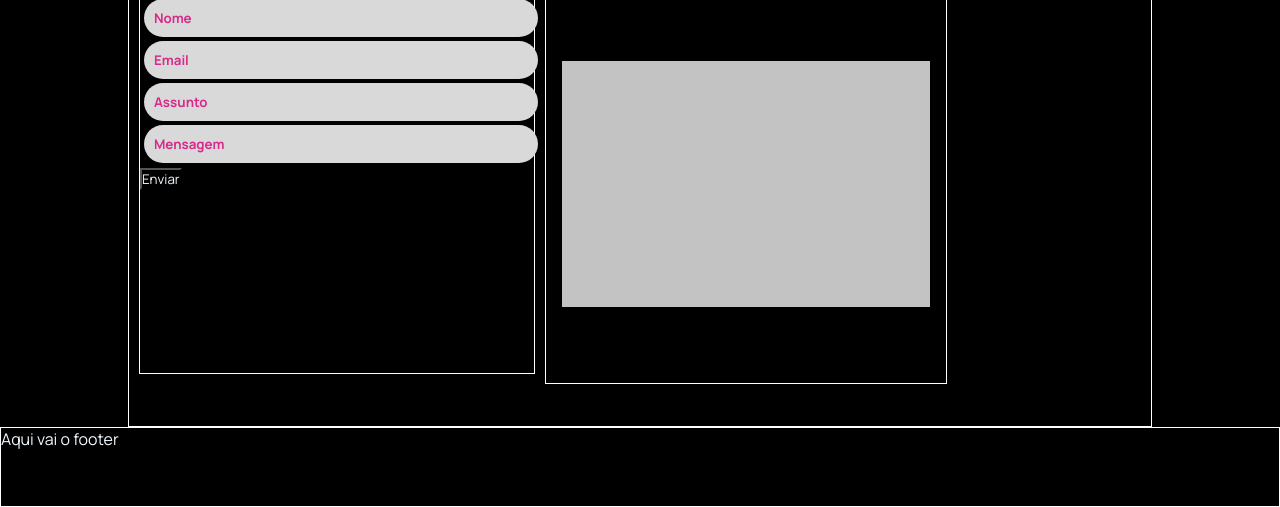
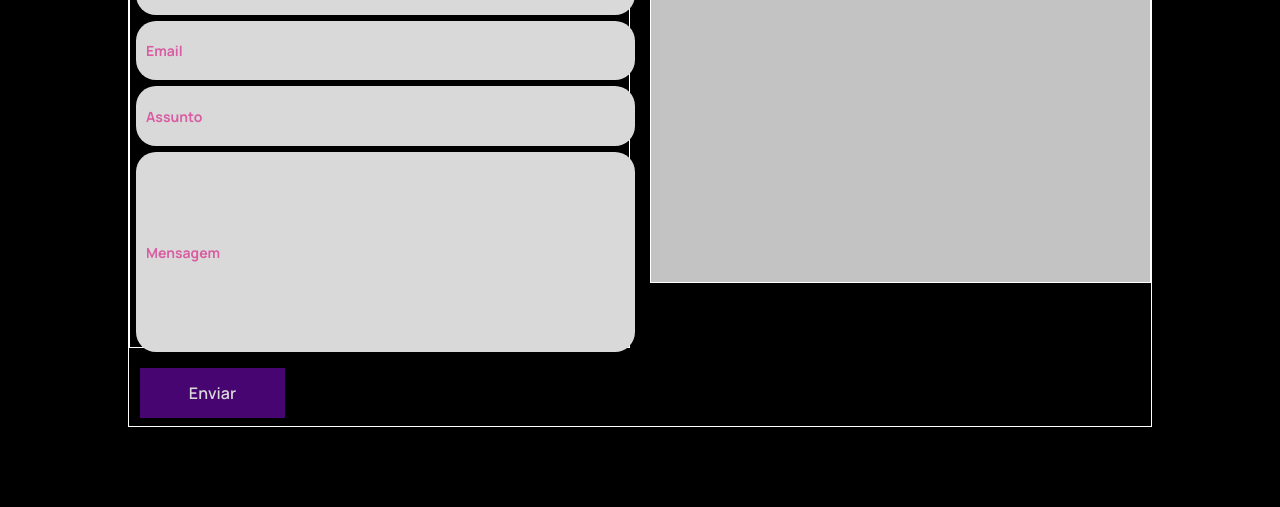
Before and after one commit to bea-codes/contato-carvalheira, a plain HTML site: page index.html in a window 1280 px wide. Shown: the part 293-800 px from the top of the page. Drawn offline with Linux system fonts and the light colour scheme.

Commit message:
mediaqueries

```diff
--- a/contato-style.css
+++ b/contato-style.css
@@ -10,13 +10,17 @@
 
 }
 
+html{
+    font-size: 62.5%;
+}
+
 body{
     width: 100%;
     height: 100vh;
     display: flex;
     flex-direction: column;
     align-items: center;
-    font-size: 16px;
+    font-size: 1.6rem;
     box-sizing: border-box;
 
 
@@ -49,8 +53,12 @@ footer{
 
 
 .contato-heading h1{
-    font-size: 3.5rem;
+    font-size: 4.5rem;
     color: #D9298A;
+}
+
+.contato-heading span{
+    color: #D9D9D9;
 }
 
 /*Elementos do formulário (inputs)*/
@@ -74,27 +82,31 @@ footer{
 .contato-elemento-form::placeholder{
     color: #D9298A;
     font-weight: 700;
-    opacity: 1;
+    opacity: 0.7;
 }
 
 
 .contato-formulario{
     display: flex;
     flex-direction: row;
-    width: 80%;
+    width: 100%;
     height: 50vh;
+    justify-content: flex-start;
 }
 
 .contato-formulario input{
     width: 100%;
-    margin: 1%;
+    margin: 1.2%;
+    height: 15%;
+    font-size: 1.4rem;
 }
 
 .contato-formulario form{
     /*temporário, tirar*/
     border: 1px solid white;
-    margin: 10px;
-    width: 80%;
+    margin: 10px 20px 10px 0;
+    width: 50%;
+    height: 100%;
 }
 
 .contato-imagem{
@@ -102,13 +114,63 @@ footer{
     align-items: center;
     justify-content: center;
     border: 1px solid white;
+    margin: auto;
+    width: 50%;
+    margin-top: 10px;
+}
+
+.contato-imagem img{
+    width: 100%;
+    position: inherit;
+}
+
+#mensagem-contato-form{
+    height: 200px;
+
+}
+#mensagem-contato-form::placeholder{
+    text-align: top;
+}
+
+
+/* Botão enviar*/
+.contato-formulario-enviar{
+    background-color: #460571;
+    color: #D9D9D9;
+    width: 145px;
+    height: 50px;
+    font-size: 1.6rem;
+    font-weight: 600;
+    margin: 10px 0 0 10px;
+    cursor: pointer;
+    transition: .2s;
+    border: none;
+}
+
+.contato-formulario-enviar:hover{
+    color: #460571;
+    background-color: #D9D9D9;
+    transition: .2s;
 }
 
 
 
+@media(max-width: 768px){
+    .contato-formulario{
+        flex-direction: column;
+    }
 
-.contato-imagem img{
-    width: 400px;
-    position: inherit;
-    padding: 1rem;
+    .contato-formulario form{
+        /*temporário, tirar*/
+        border: 1px solid white;
+        margin: 10px 20px 10px 0;
+        width: 100%;
+        height: 100%;
+    }
+
+    .contato-imagem{
+        display: none;
+    }
+
+
 }
--- a/index.html
+++ b/index.html
@@ -1,5 +1,5 @@
 <!DOCTYPE html>
-<html lang="en">
+<html lang="pt-br">
     <head>
     <meta charset="UTF-8">
     <meta http-equiv="X-UA-Compatible" content="IE=edge">
@@ -12,7 +12,9 @@
 </head>
 
 <body>
+
     <header>Aqui vai o header</header>
+
     <div class="contato-wrapper">
         <div class="contato-heading">
             <h1>Envie sua <span class="contato-heading-enfase">mensagem</span> ou venha nos <span class="contato-heading-enfase">visitar!</span> </h1>
@@ -22,13 +24,13 @@
             <form action="#">
 
                 <!--Pensar depois se será necessária uma tag label para cada input do formulário-->
-                <input type="text" id="nome-contato-form" class="contato-elemento-form" placeholder="Nome">
+                <input type="text" name="Nome" id="nome-contato-form" class="contato-elemento-form" placeholder="Nome">
 
-                <input type="email" id="id-contato-form" class="contato-elemento-form" placeholder="Email">
+                <input type="email" name="Email" id="id-contato-form" class="contato-elemento-form" placeholder="Email">
 
-                <input type="text" id="assunto-contato-form" class="contato-elemento-form" placeholder="Assunto">
+                <input type="text" name="Assunto" id="assunto-contato-form" class="contato-elemento-form" placeholder="Assunto">
 
-                <input type="text" name="" id="mensagem-contato-form" class="contato-elemento-form" placeholder="Mensagem">
+                <input type="text" name="Mensagem" id="mensagem-contato-form" class="contato-elemento-form" placeholder="Mensagem">
 
                 <button class="contato-formulario-enviar">Enviar</button>
             </form>
@@ -38,10 +40,11 @@
         </div>
 
 
-
     </div>
 
+    <!--
     <footer>Aqui vai o footer</footer>
+    -->
 </body>
 
 </html>
```
